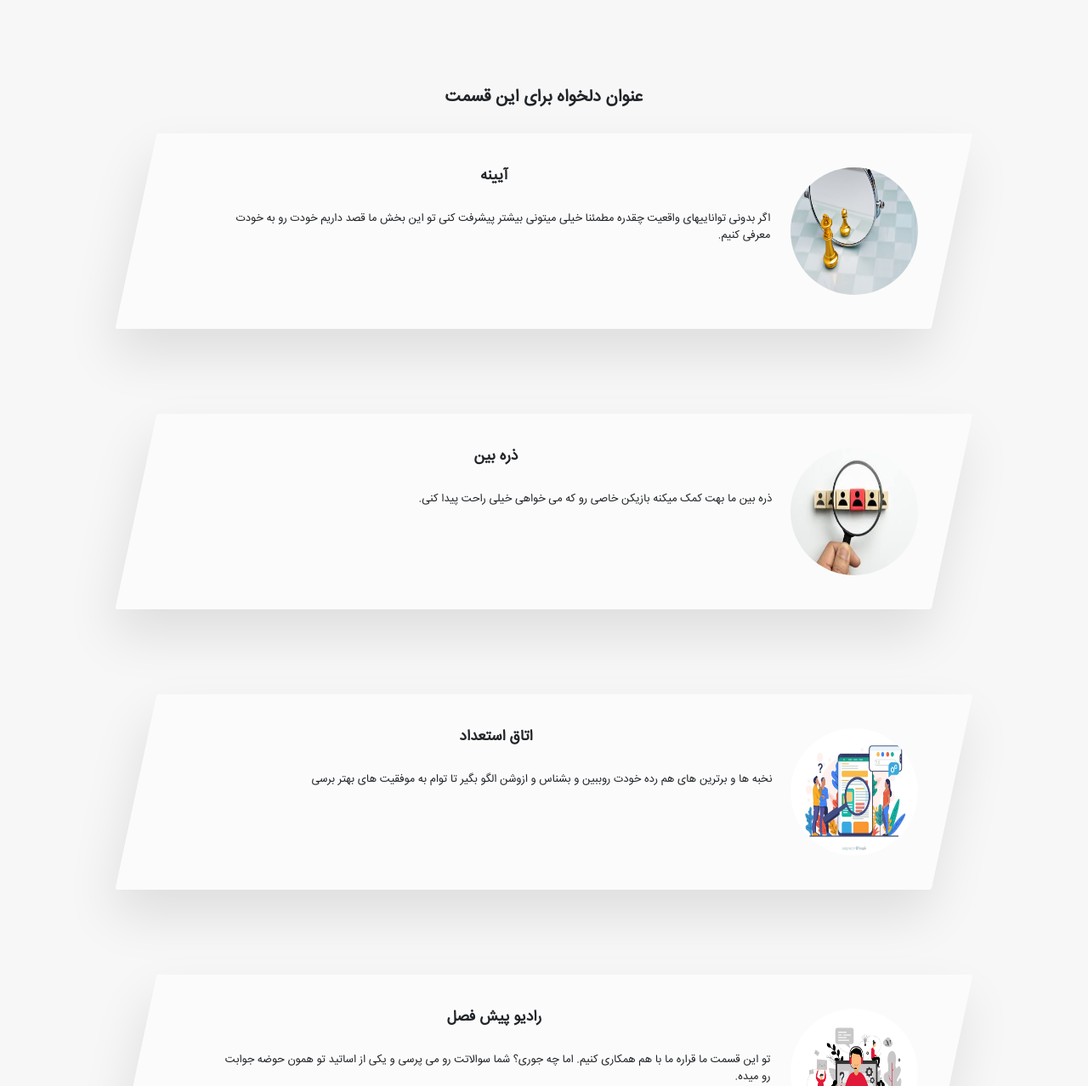
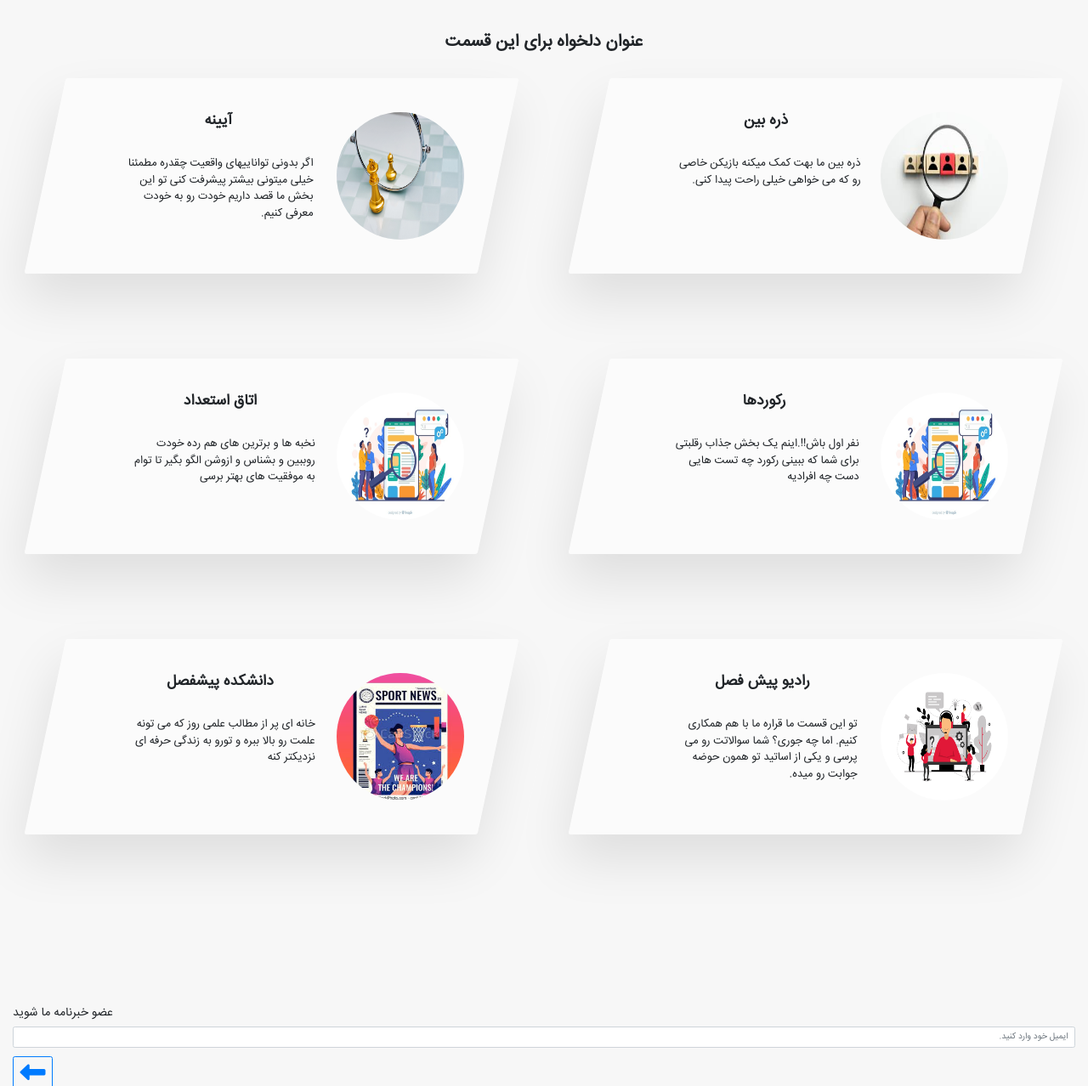
Before and after one commit to gm2870/pishfasl, a website: page index.html in a window 1280 px wide. Shown: the part 1079-2357 px from the top of the page at 85% size. Drawn offline with Linux system fonts and the light colour scheme.

Commit message:
updated footer

```diff
--- a/index.html
+++ b/index.html
@@ -130,10 +130,7 @@
             <p>Websites, Stats, Registration and Apps for Leagues, Teams and Tournaments</p>
             <div>
                 <button class="btn btn-main mx-2">
-                    ثبت نام فوتبال
-                </button>
-                <button class="btn btn-main mx-2">
-                    ثبت نام فوتسال
+                    ثبت نام
                 </button>
             </div>
         </div>
@@ -194,7 +191,7 @@
                 </video>
             </div>
         </div>
-        <div class="col-md-6 user-reviews">
+        <!-- <div class="col-md-6 user-reviews">
             <div class="heading-component-inner mb-5">
                 <h5 class="heading-component-title ml-0">نظرات بازیکنان
                 </h5>
@@ -225,15 +222,24 @@
                     <div class="review__user-rating">9.3</div>
                 </figcaption>
             </figure>
-        </div>
+        </div> -->
     </div>
 </section>
 <!-- ===================== descriptions ===================== -->
 <section class="descriptions">
     <div class="container">
         <h1>عنوان دلخواه برای این قسمت</h1>
-        <div style="margin-bottom: 100px" class="row">
-            <div class="story">
+        <div style="margin-bottom: 100px" class="row justify-content-center">
+            <div class="story col-lg-5">
+                <img src="./public/images/mahnifier.jpg" class="story__img" alt="a person on a tour">
+                <div class="story__text">
+                    <h3 class="heading-tertiary u-margin-bottom-small">ذره بین</h3>
+                    <p>
+                        ذره بین ما بهت کمک‌ میکنه بازیکن خاصی رو که می خواهی خیلی راحت پیدا کنی.
+                    </p>
+                </div>
+            </div>
+            <div class="story col-lg-5">
                 <img src="./public/images/mirror.jpg" class="story__img" alt="a person on a tour">
                 <div class="story__text">
                     <h3 class="heading-tertiary u-margin-bottom-small">آیینه</h3>
@@ -244,19 +250,16 @@
                 </div>
             </div>
         </div>
+
         <div style="margin-bottom: 100px" class="row">
-            <div class="story">
-                <img src="./public/images/mahnifier.jpg" class="story__img" alt="a person on a tour">
+            <div class="story col-lg-5">
+                <img src="./public/images/talent-room.jpg" class="story__img" alt="a person on a tour">
                 <div class="story__text">
-                    <h3 class="heading-tertiary u-margin-bottom-small">ذره بین</h3>
-                    <p>
-                        ذره بین ما بهت کمک‌ میکنه بازیکن خاصی رو که می خواهی خیلی راحت پیدا کنی.
-                    </p>
+                    <h3 class="heading-tertiary u-margin-bottom-small">رکوردها</h3>
+                    <p>نفر اول باش!!.اینم یک بخش جذاب رقلبتی برای شما که ببینی رکورد چه تست هایی دست چه افرادیه</p>
                 </div>
             </div>
-        </div>
-        <div style="margin-bottom: 100px" class="row">
-            <div class="story">
+            <div class="story col-lg-5">
                 <img src="./public/images/talent-room.jpg" class="story__img" alt="a person on a tour">
                 <div class="story__text">
                     <h3 class="heading-tertiary u-margin-bottom-small">اتاق استعداد</h3>
@@ -269,7 +272,7 @@
             </div>
         </div>
         <div style="margin-bottom: 100px" class="row">
-            <div class="story">
+            <div class="story col-lg-5">
                 <img src="./public/images/support.png" class="story__img" alt="a person on a tour">
                 <div class="story__text">
                     <h3 class="heading-tertiary u-margin-bottom-small">رادیو پیش فصل</h3>
@@ -279,9 +282,7 @@
                     </p>
                 </div>
             </div>
-        </div>
-        <div style="margin-bottom: 100px" class="row">
-            <div class="story">
+            <div class="story col-lg-5">
                 <img src="./public/images/download.jpg" class="story__img" alt="a person on a tour">
                 <div class="story__text">
                     <h3 class="heading-tertiary u-margin-bottom-small">دانشکده پیشفصل</h3>
@@ -294,20 +295,19 @@
     </div>
 </section>
 <!-- ===================== footer ===================== -->
-<footer>
-    <div class="footer-main">
+<footer class="footer">
     <div class="container">
         <form action="">
             <div class="form-wrap">
-                    <div class="form-input-wrap form-group">
+                <div class="form-group">
                     <label class="form-label" for="footer-form-email">عضو خبرنامه ما شوید</label>
                     <input class="form-control" id="footer-form-email" type="email" name="email"
                             data-constraints="@Required" placeholder="ایمیل خود وارد کنید."><span
                         class="form-validation"></span>
                 </div>
-                    <!--                    <div>-->
-                    <!--                        <button class="btn footer-submit-btn">ثبت</button>-->
-                    <!--                    </div>-->
+                <button type="button" class="btn btn-outline-primary footer__submit">
+                    <i class="fas fa-3x fa-long-arrow-alt-left"></i>
+                </button>
             </div>
         </form>
         <div class="row">
@@ -449,13 +449,10 @@
                     </div>
                 </div>
             </div>
-
         </div>
     </div>
-
-
-    </div>
 </footer>
+<script src="https://kit.fontawesome.com/7984f7e807.js" crossorigin="anonymous"></script>
 <script src="./public/js/app.js"></script>
 </body>
 </html>
--- a/resources/sass/components/_story.scss
+++ b/resources/sass/components/_story.scss
@@ -1,18 +1,15 @@
 .story {
-  width: 75%;
     margin: 0 auto;
-  box-shadow: 0 3rem 6rem rgba($primary-black , 0.1);
-  background-color: rgba(255,255,255,0.6);
+    box-shadow: 0 3rem 6rem rgba($primary-black, 0.1);
+    background-color: rgba(255, 255, 255, 0.6);
     border-radius: 3px;
-  padding: 4rem 7rem;
-  padding-left: 9rem;
+    padding: 3rem 5rem;
     font-size: 13px;
     transform: skewX(-12deg);
     @media only screen and (max-width: 767.98px) {
         width: 95%;
         padding-left: 5rem;
         transform: skewX(0);
-
     }
 
     &__shape {
@@ -25,28 +22,27 @@
         position: relative;
         overflow: hidden;
         border-radius: 50%;
-    @supports (clip-path: polygon(0 0)) or (-webkit-clip-path: polygon(0 0)){
+        @supports (clip-path: polygon(0 0)) or (-webkit-clip-path: polygon(0 0)) {
             clip-path: circle(50% at 50% 50%);
-      -webkit-clip-path:circle(50% at 50% 50%);
+            -webkit-clip-path: circle(50% at 50% 50%);
             //border-radius:none;
         }
-    @include respond(phone){
-      transform:translateX(-3rem) skewX(0);
+        @include respond(phone) {
+            transform: translateX(-3rem) skewX(0);
         }
-
     }
-  &__img{
+    &__img {
         width: 15rem;
         height: 15rem;
         float: right;
         border-radius: 50%;
         transform: translateX(30px) skew(12deg);
-    @media only screen and (max-width: 767.98px){
+        @media only screen and (max-width: 767.98px) {
             transform: translateX(30px) translateY(10px);
         }
     }
     &__text {
-    transform:skewX(12deg);
+        transform: skewX(12deg);
         h3 {
             text-align: center;
             margin-bottom: 3rem;
@@ -55,39 +51,38 @@
         p {
             text-align: right;
         }
-    @include respond(phone){
-      transform:skewX(0);
+        @include respond(phone) {
+            transform: skewX(0);
         }
     }
     &__caption {
         position: absolute;
         top: 50%;
         left: 50%;
-    transform: translate(-50% , 20%);
+        transform: translate(-50%, 20%);
         text-transform: uppercase;
         text-align: center;
         font-size: 1.7rem;
-    color:$white;
+        color: $white;
         opacity: 0;
         transition: all 0.5s;
         backface-visibility: hidden;
     }
-  &:hover &__caption{
+    &:hover &__caption {
         opacity: 1;
-    transform: translate(-50% , -50%);
+        transform: translate(-50%, -50%);
     }
-
 }
 .section-stories {
     position: relative;
-  padding:15rem 0;
-  @include respond(tab-port){
+    padding: 15rem 0;
+    @include respond(tab-port) {
         padding: 10rem 0;
     }
 }
 .bg-video {
     position: absolute;
-  top:0;
+    top: 0;
     left: 0;
     width: 100%;
     height: 100%;
@@ -95,7 +90,7 @@
     opacity: 0.15;
     overflow: hidden;
 
-  &__content{
+    &__content {
         width: 100%;
         height: 100%;
         object-fit: cover;
--- a/resources/sass/layout/_footer.scss
+++ b/resources/sass/layout/_footer.scss
@@ -1,23 +1,31 @@
-.footer-main {
+.footer {
+    &__submit {
+        position: absolute;
+        left: 5rem;
+        bottom: 4rem;
+        border-radius: 3rem;
+        padding: 1rem 4rem;
+        background-color: $primary-blue;
+    }
     background-color: $secondary-black;
     padding: 6rem 0 5rem !important;
     .footer-classic-info {
         display: flex !important;
         .unit-right {
-      width: 20rem;
-      margin-bottom: 30px;
+            width: 10rem;
+            margin-bottom: 3rem;
         }
         .unit-body {
-      color:#707279;
+            color: #707279;
             padding: 0 1rem;
-      margin-bottom: 30px;
+            margin-bottom: 3rem;
         }
     }
     #footer-form-email {
         font-size: 4.4rem;
         background-color: transparent;
         font-weight: 500;
-    border:none;
+        border: none;
         padding: 6rem 0;
         &:focus {
             outline: none;
@@ -29,19 +37,19 @@
     }
     .form-label {
         text-align: right;
-    color:$white;
+        color: $white;
         display: block;
     }
 
-  .footer-submit-btn{
+    .footer-submit-btn {
         position: absolute;
         left: 0;
-    color:white;
+        color: white;
     }
     .form-wrap {
         position: relative;
         &::after {
-      content: '';
+            content: "";
             position: absolute;
             left: 0;
             bottom: 15px;
@@ -51,7 +59,7 @@
         }
     }
     h5 {
-    color:$white;
+        color: $white;
         text-align: right;
         font-size: 18px;
         font-weight: bold;
@@ -80,20 +88,19 @@
                 }
                 &-body {
                     a {
-            color:$white;
+                        color: $white;
                     }
-          @media (min-width: 1200px){
-            h6, .heading-6 {
+                    @media (min-width: 1200px) {
+                        h6,
+                        .heading-6 {
                             font-size: 16px;
                             line-height: 1.25;
-              color:#9b9b9b;
-              text-transform: uppercase ;
+                            color: #9b9b9b;
+                            text-transform: uppercase;
                         }
                     }
                 }
             }
-
-
         }
     }
     .post-classic {
@@ -113,23 +120,22 @@
         }
 
         &-title {
-      a{
-        color:$white
+            a {
+                color: $white;
             }
         }
     }
     time {
-    color:#9b9b9b
+        color: #9b9b9b;
     }
     .svg-color-primary {
         width: 26px;
         height: 26px;
         fill: $primary-blue;
     }
-  @media (min-width: 992px){
-    &{
+    @media (min-width: 992px) {
+        & {
             padding: 60px 0 50px;
         }
     }
-
 }
```
Also changed, not shown: mix-manifest.json (+6 -6 lines), 1 other file. Lines whose indentation alone changed are shown as unchanged.
